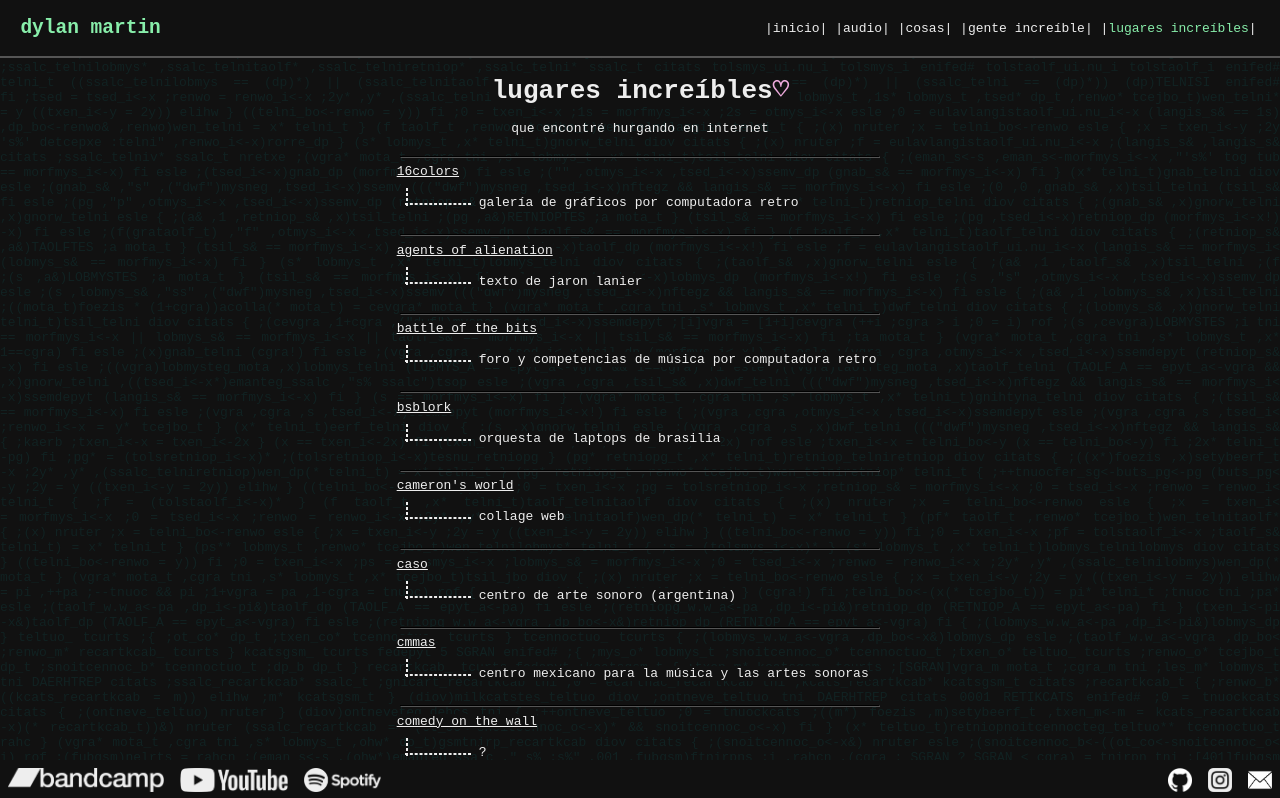
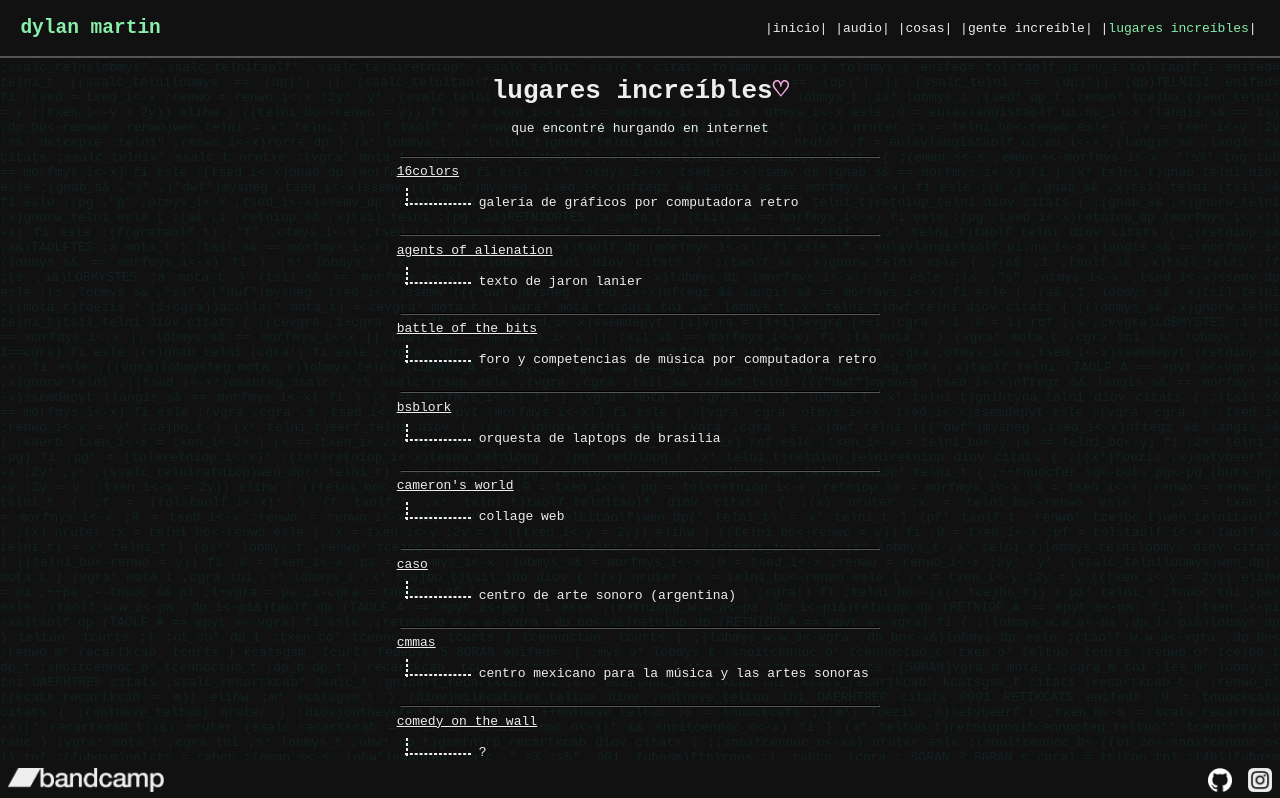
Before and after one commit to martindylan/martindylan.github.io, a React (Create React App) app: page /lugares in a window 1280 px wide. Shown: the top 798 px of the page. Built offline with nearby package versions, Linux system fonts and the light colour scheme.

Commit message:
modified personal links

```diff
--- a/src/Foot/Foot.tsx
+++ b/src/Foot/Foot.tsx
@@ -1,11 +1,11 @@
 import React from 'react';
 import styles from './Foot.module.css';
 import logoBandcamp from './img/logo-bandcamp.png';
-import logoYoutube from './img/logo-youtube.png';
-import logoSpotify from './img/logo-spotify.png';
+// import logoYoutube from './img/logo-youtube.png';
+// import logoSpotify from './img/logo-spotify.png';
 import logoGithub from './img/logo-github.png';
 import logoInstagram from './img/logo-instagram.png';
-import logoEmail from './img/logo-email.png';
+// import logoEmail from './img/logo-email.png';
 
 type Props = {
   display?: string
@@ -17,13 +17,13 @@ export default function Foot(props: Props) {
       <div className={`${props.display}`}>
         <div className={styles.links}>
           <a href='https://dylan-martin.bandcamp.com/' target='_blank' rel='noreferrer'><img src={logoBandcamp} alt='bandcamp'></img></a>
-          <a href='https://youtube.com/@martindylan' target='_blank' rel='noreferrer'><img src={logoYoutube} alt='youtube'></img></a>
-          <a href='https://open.spotify.com/artist/28Iq0vqHr3bvU4H1FnVPqk?' target='_blank' rel='noreferrer'><img src={logoSpotify} alt='spotify'></img></a>
+          {/* <a href='https://youtube.com/@martindylan' target='_blank' rel='noreferrer'><img src={logoYoutube} alt='youtube'></img></a> */}
+          {/* <a href='https://open.spotify.com/artist/28Iq0vqHr3bvU4H1FnVPqk?' target='_blank' rel='noreferrer'><img src={logoSpotify} alt='spotify'></img></a> */}
         </div>
         <div className={styles.links}>
           <a href='https://github.com/martindylan/' target='_blank' rel='noreferrer' ><img src={logoGithub} alt='github'></img></a>
           <a href='https://instagram.com/0.36787944117/' target='_blank' rel='noreferrer'><img src={logoInstagram} alt='instagram'></img></a>
-          <a href='mailto:dylanmartin1922@gmail.com' target='_blank' rel='noreferrer'><img src={logoEmail} alt='email'></img></a>
+          {/* <a href='mailto:dylanmartin1922@gmail.com' target='_blank' rel='noreferrer'><img src={logoEmail} alt='email'></img></a> */}
         </div>
       </div>
     </div>
```
